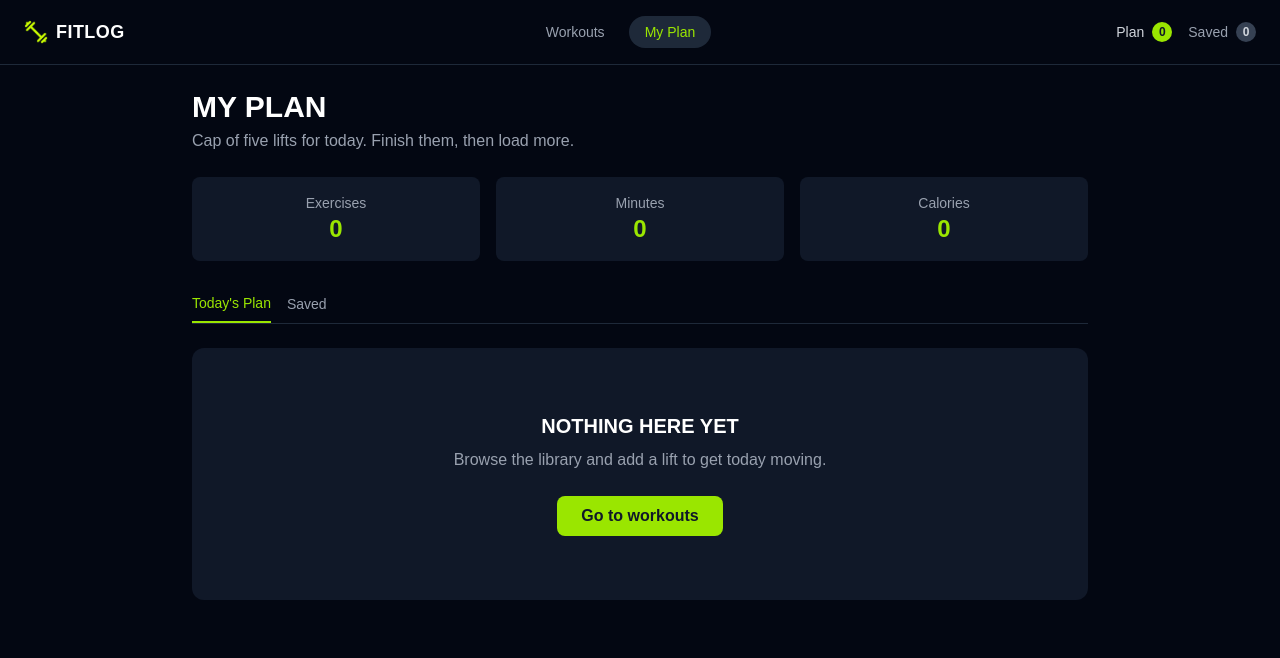
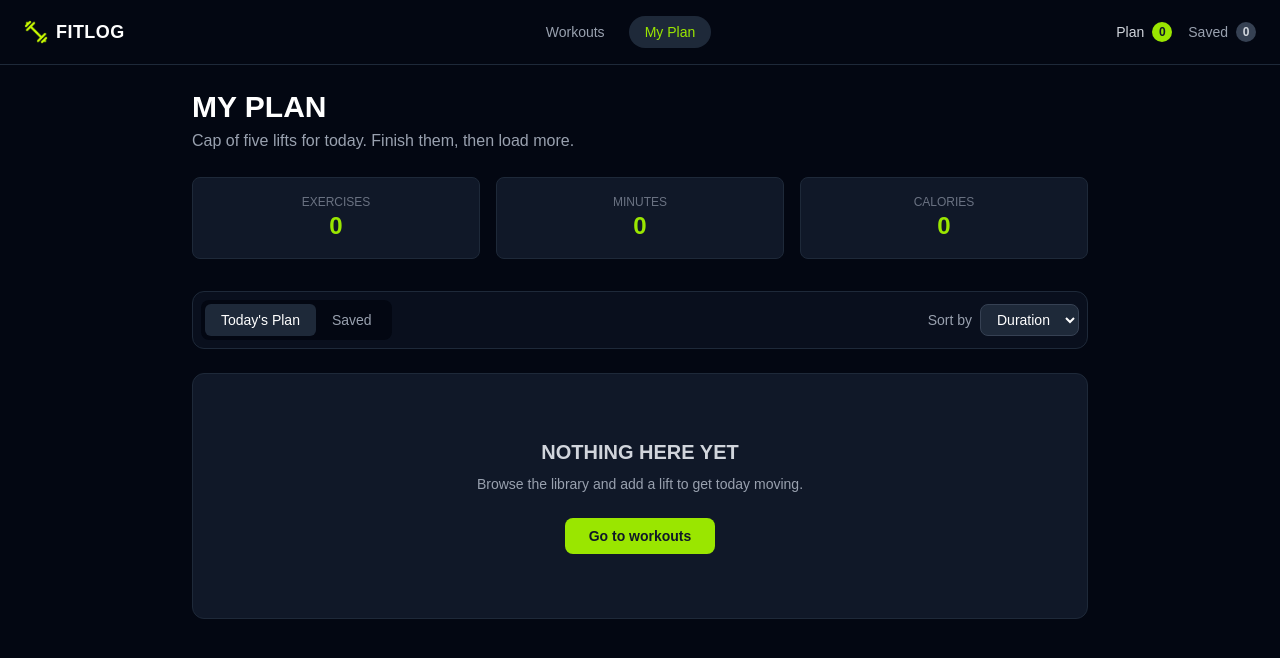
Before and after one commit to suave-sajid/fitlog, a Next.js app: page /myplan in a window 1280 px wide. Shown: the top 658 px of the page. Built offline with nearby package versions, Linux system fonts and the light colour scheme.

Commit message:
myplan section added

```diff
--- a/package.json
+++ b/package.json
@@ -12,7 +12,8 @@
   "dependencies": {
     "next": "16.3.6",
     "react": "19.2.8",
-    "react-dom": "19.2.8"
+    "react-dom": "19.2.8",
+    "react-toastify": "^11.1.0"
   },
   "devDependencies": {
     "@tailwindcss/postcss": "^4",
--- a/src/app/layout.js
+++ b/src/app/layout.js
@@ -1,8 +1,9 @@
 import { Geist, Geist_Mono } from "next/font/google";
 import "./globals.css";
-import Navbar from "@/components/Navbar";
 import Navbarr from "@/components/myNav";
 import { PlanProvider } from "@/context/PlanContext";
+import { ToastContainer } from "react-toastify";
+import "react-toastify/dist/ReactToastify.css";
 
 const geistSans = Geist({
   variable: "--font-geist-sans",
@@ -27,10 +28,16 @@ export default function RootLayout({ children }) {
     >
       <body className="min-h-full flex flex-col">
 
-        <Navbarr></Navbarr>
 
         <PlanProvider>
+        <Navbarr></Navbarr>
           {children}
+
+          <ToastContainer
+            position="bottom-right"
+            theme="dark"
+            autoClose={2000}
+          />
         </PlanProvider>
       </body>
     </html>
--- a/src/app/myplan/page.jsx
+++ b/src/app/myplan/page.jsx
@@ -1,15 +1,29 @@
 // app/my-plan/page.jsx
 "use client";
 
-import { useState } from "react";
+import { useState, useMemo } from "react";
 import Link from "next/link";
 import { usePlan } from "@/context/PlanContext";
 
 export default function MyPlanPage() {
   const [activeTab, setActiveTab] = useState("plan");
+  const [sortBy, setSortBy] = useState("duration"); // New: Sort state
+  const [isLoading, setIsLoading] = useState(false); // New: Loading state (set to true to test, or pull from context)
+
   const { planItems, savedItems, removeFromPlan, removeFromSaved, markAsDone, markAsUndone } = usePlan();
 
   const workouts = activeTab === "plan" ? planItems : savedItems;
+
+  // --- NEW: Sorting Logic ---
+  const sortedWorkouts = useMemo(() => {
+    const list = [...workouts]; // Create a copy to avoid mutating state directly
+    return list.sort((a, b) => {
+      if (sortBy === "duration") return a.duration - b.duration;       // Low to High
+      if (sortBy === "calories") return a.caloriesBurned - b.caloriesBurned; // Low to High
+      if (sortBy === "rating") return a.rating - b.rating;             // High to Low
+      return 0;
+    });
+  }, [workouts, sortBy]);
 
   const totalMinutes = planItems.reduce((sum, w) => sum + w.duration, 0);
   const totalCalories = planItems.reduce((sum, w) => sum + w.caloriesBurned, 0);
@@ -32,78 +46,110 @@ export default function MyPlanPage() {
 
         {/* 2. Metrics Summary Row */}
         <div className="grid grid-cols-3 gap-4 mt-6">
-          <div className="bg-gray-900 p-4 rounded-lg text-center">
-            <p className="text-gray-400 text-sm">Exercises</p>
+          <div className="bg-gray-900 p-4 rounded-lg text-center border border-gray-800">
+            <p className="text-gray-500 text-xs uppercase">Exercises</p>
             <p className="text-2xl font-bold text-lime-400">{planItems.length}</p>
           </div>
-          <div className="bg-gray-900 p-4 rounded-lg text-center">
-            <p className="text-gray-400 text-sm">Minutes</p>
+          <div className="bg-gray-900 p-4 rounded-lg text-center border border-gray-800">
+            <p className="text-gray-500 text-xs uppercase">Minutes</p>
             <p className="text-2xl font-bold text-lime-400">{totalMinutes}</p>
           </div>
-          <div className="bg-gray-900 p-4 rounded-lg text-center">
-            <p className="text-gray-400 text-sm">Calories</p>
+          <div className="bg-gray-900 p-4 rounded-lg text-center border border-gray-800">
+            <p className="text-gray-500 text-xs uppercase">Calories</p>
             <p className="text-2xl font-bold text-lime-400">{totalCalories}</p>
           </div>
         </div>
 
-        {/* 3. Tabs */}
-        <div className="flex gap-4 mt-8 border-b border-gray-800">
+        {/* 3. Header Bar: Tabs + Sort */}
+        <div className="flex flex-col sm:flex-row justify-between items-center gap-4 mt-8 mb-6 bg-gray-900/50 p-2 rounded-xl border border-gray-800">
+
+          {/* Left: Tabs */}
+          <div className="flex bg-gray-950 rounded-lg p-1 w-full sm:w-auto">
             <button
               onClick={() => setActiveTab("plan")}
-            className={`cursor-pointer pb-2 text-sm font-medium ${activeTab === "plan" ? "text-lime-400 border-b-2 border-lime-400" : "text-gray-400"}`}
+              className={`flex-1 sm:flex-none px-4 py-1.5 rounded-md text-sm font-medium transition-colors cursor-pointer ${
+                activeTab === "plan" ? "bg-gray-800 text-white" : "text-gray-400 hover:text-white"
+              }`}
             >
               Today's Plan
             </button>
             <button
               onClick={() => setActiveTab("saved")}
-            className={`cursor-pointer pb-2 text-sm font-medium ${activeTab === "saved" ? "text-lime-400 border-b-2 border-lime-400" : "text-gray-400"}`}
+              className={`flex-1 sm:flex-none px-4 py-1.5 rounded-md text-sm font-medium transition-colors cursor-pointer ${
+                activeTab === "saved" ? "bg-gray-800 text-white" : "text-gray-400 hover:text-white"
+              }`}
             >
               Saved
             </button>
           </div>
 
+          {/* Right: Sort By */}
+          <div className="flex items-center gap-2 text-sm w-full sm:w-auto justify-between sm:justify-end">
+            <span className="text-gray-400">Sort by</span>
+            <select
+              value={sortBy}
+              onChange={(e) => setSortBy(e.target.value)}
+              className="bg-gray-800 text-white px-3 py-1.5 rounded-lg border border-gray-700 outline-none focus:border-lime-400 cursor-pointer"
+            >
+              <option value="duration">Duration</option>
+              <option value="calories">Calories</option>
+              <option value="rating">Rating</option>
+            </select>
+          </div>
+        </div>
+
         {/* 4. Content Area */}
         <div className="mt-6">
 
-          {/* Empty State */}
-          {workouts.length === 0 && (
-            <div className="text-center py-16 bg-gray-900 rounded-xl">
-              <h3 className="text-xl font-bold uppercase">NOTHING HERE YET</h3>
-              <p className="text-gray-400 mt-2 mb-6">Browse the library and add a lift to get today moving.</p>
+          {/* Loading State */}
+          {isLoading ? (
+            <p className="text-gray-400 text-center py-12 animate-pulse">Loading workouts…</p>
+          ) : workouts.length === 0 ? (
+
+            /* Empty State */
+            <div className="text-center py-16 bg-gray-900 rounded-xl border border-gray-800">
+              <h3 className="text-xl font-bold uppercase text-gray-300">NOTHING HERE YET</h3>
+              <p className="text-gray-400 mt-2 mb-6 text-sm">Browse the library and add a lift to get today moving.</p>
               <Link href="/workouts">
-                <button className="bg-lime-400 cursor-pointer text-gray-900 font-bold px-6 py-2 rounded-lg hover:bg-lime-300">
+                <button className="bg-lime-400 cursor-pointer text-gray-900 font-bold px-6 py-2 rounded-lg hover:bg-lime-300 text-sm">
                   Go to workouts
                 </button>
               </Link>
             </div>
-          )}
+          ) : (
 
-          {/* Workout Cards List */}
-          {workouts.length > 0 && (
-            <div className="space-y-4">
-              {workouts.map((w) => (
-                <div key={w.id} className="bg-gray-900 p-4 rounded-xl flex items-center gap-4">
-                  <img src={w.image} alt={w.name} className="w-16 h-16 rounded-lg object-cover bg-gray-800" />
-                  <div className="flex-1">
-                    <h3 className="font-bold uppercase">{w.name}</h3>
-                    <p className="text-gray-400 text-sm">{w.equipment}</p>
+            /* Workout Cards List (Now uses sortedWorkouts) */
+            <div className="space-y-3">
+              {sortedWorkouts.map((w) => (
+                <div key={w.id} className="bg-gray-900 p-4 rounded-xl flex items-center gap-4 border border-gray-800 hover:border-gray-700 transition-colors">
+
+                  {/* Thumbnail */}
+                  <img src={w.image} alt={w.name} className="w-16 h-16 rounded-lg object-cover bg-gray-800 flex-shrink-0" />
+
+                  {/* Info */}
+                  <div className="flex-1 min-w-0">
+                    <h3 className="font-bold uppercase text-white text-sm truncate">{w.name}</h3>
+                    <p className="text-gray-500 text-xs">{w.equipment}</p>
                     <div className="flex gap-3 text-xs text-gray-400 mt-1">
                       <span>⏱ {w.duration} min</span>
                       <span>🔥 {w.caloriesBurned} kcal</span>
                       <span>⭐ {w.rating}</span>
                     </div>
                   </div>
-                  <div className="flex gap-2">
+
+                  {/* Actions */}
+                  <div className="flex gap-2 flex-shrink-0">
                     <Link href={`/workouts/${w.id}`}>
-                      <button className="text-xs bg-gray-800 px-3 py-1 rounded hover:bg-gray-700">
-                        View Details
+                      <button className="text-xs bg-gray-800 text-gray-300 px-3 py-1.5 rounded hover:bg-gray-700 transition-colors">
+                        View
                       </button>
                     </Link>
                     {activeTab === "plan" && (
                       <button
                         onClick={() => (w.done ? markAsUndone(w.id) : markAsDone(w.id))}
-                        className={`text-xs px-3 py-1 rounded font-bold ${w.done
-                            ? "bg-lime-700 text-gray-300 hover:bg-gray-600"
+                        className={`text-xs px-3 py-1.5 rounded font-bold transition-colors ${
+                          w.done
+                            ? "bg-lime-700 text-gray-300 hover:bg-lime-600"
                             : "bg-lime-400 text-gray-900 hover:bg-lime-300"
                         }`}
                       >
@@ -112,9 +158,10 @@ export default function MyPlanPage() {
                     )}
                     <button
                       onClick={() => handleRemove(w.id)}
-                      className="text-xs bg-red-900/30 text-red-400 px-2 py-1 rounded hover:bg-red-900/50"
+                      className="text-xs text-red-400 hover:text-red-300 px-2 py-1.5 rounded hover:bg-red-900/20 transition-colors"
+                      title="Remove"
                     >
-                      X
+                      ✕
                     </button>
                   </div>
                 </div>
--- a/src/components/myNav.jsx
+++ b/src/components/myNav.jsx
@@ -3,12 +3,16 @@ import logo from "@/assets/logo.png"
 import Image from "next/image";
 import Link from "next/link";
 import { usePathname } from "next/navigation";
+import { usePlan } from "@/context/PlanContext";
+
 
 
 // components/Navbar.jsx
 export default function Navbarr() {
 
   const pathname = usePathname();
+    const { planItems, savedItems } = usePlan();
+
 
   return (
     <nav className="sticky top-0 z-100 bg-gray-950 border-b border-gray-800 px-6 py-4">
@@ -64,7 +68,7 @@ export default function Navbarr() {
           <div className="flex items-center gap-2">
             <span className="text-gray-300 text-sm">Plan</span>
             <span className="bg-lime-400 text-gray-900 text-xs font-bold w-5 h-5 rounded-full flex items-center justify-center">
-              0
+              {planItems.length}
             </span>
           </div>
 
@@ -72,7 +76,7 @@ export default function Navbarr() {
           <div className="flex items-center gap-2">
             <span className="text-gray-400 text-sm">Saved</span>
             <span className="bg-gray-700 text-gray-300 text-xs font-bold w-5 h-5 rounded-full flex items-center justify-center">
-              0
+              {savedItems.length}
             </span>
           </div>
         </div>
```
Also changed, not shown: 1 other file (tests, documents, lock files or other folders). Lines whose indentation alone changed are shown as unchanged.
